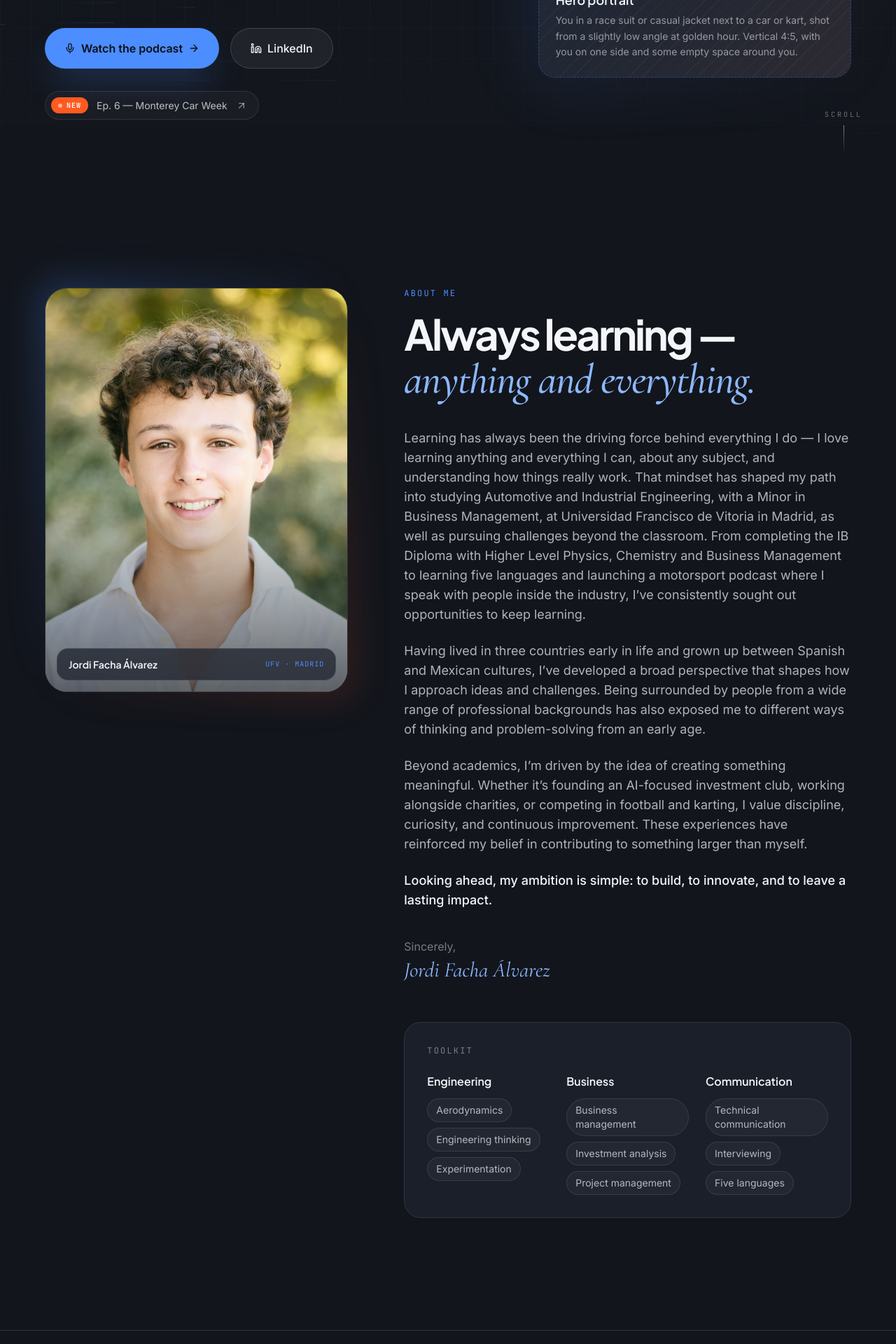
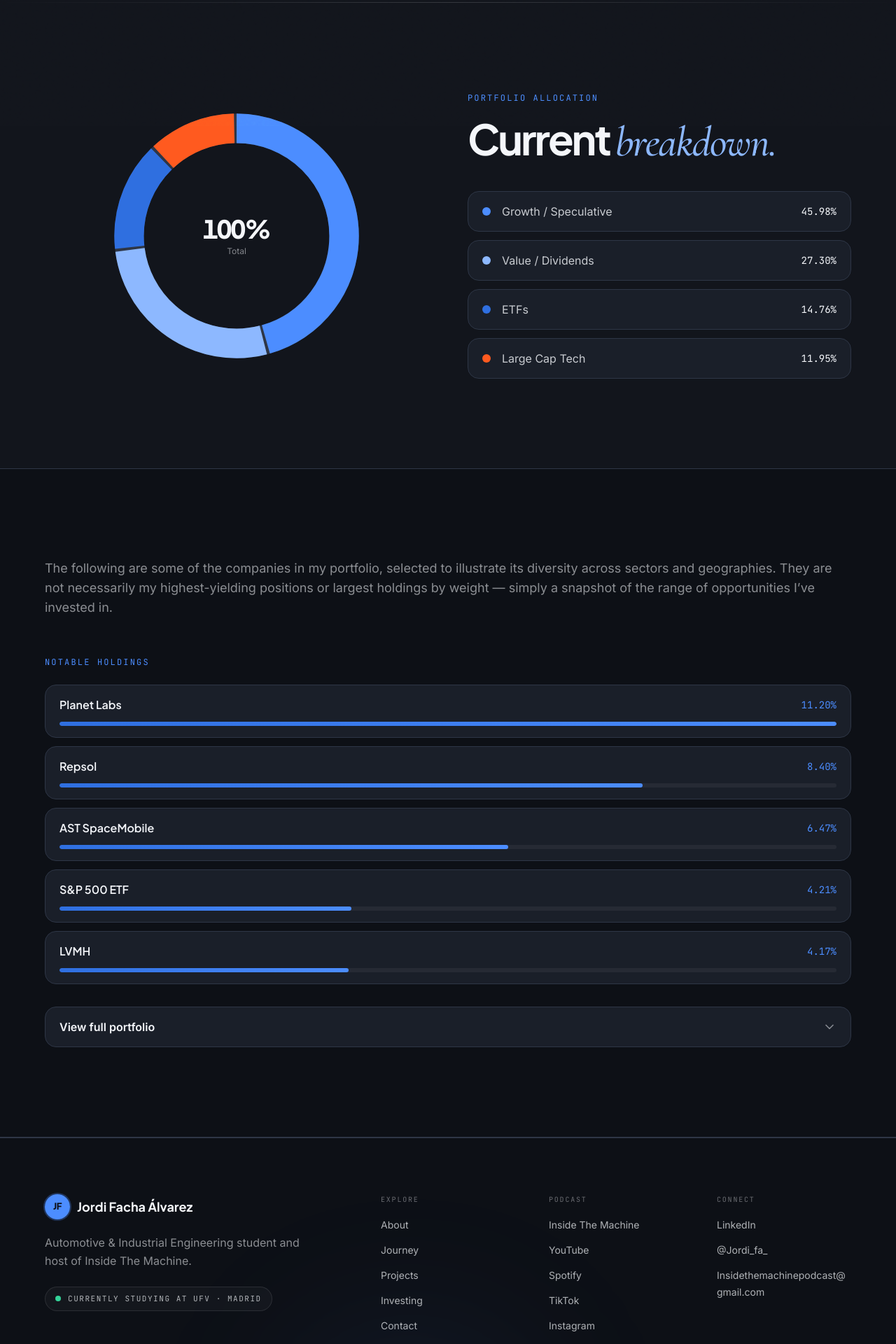
Before and after one commit to JordiFA26/Jordi-PPortfolio, a React (Vite) app: page /investing in a window 1280 px wide. Before the commit this address led to /. Shown: the part 620-2540 px from the top of the page at 70% size. Built offline with nearby package versions, Linux system fonts and the light colour scheme.

Commit message:
Reframe investment club as personal investing (/investing)
Co-Authored-By: Claude Opus 5.5 <noreply@anthropic.com>

```diff
--- a/src/App.jsx
+++ b/src/App.jsx
@@ -750,7 +750,7 @@ function Journey() {
 const PROJECT_META = {
   podcast: { Icon: Mic, to: '/podcast' },
   paper: { Icon: Wind, href: LINKS.researchPaper },
-  club: { Icon: TrendingUp, to: '/investment-club' },
+  club: { Icon: TrendingUp, to: '/investing' },
   services: { Icon: HandHeart, to: '/services' },
   sport: { Icon: Flag },
 }
--- a/src/components.jsx
+++ b/src/components.jsx
@@ -199,7 +199,7 @@ export function Navbar() {
 
   const projects = [
     { to: '/podcast', Icon: Mic, label: t.nav.menuPodcast, desc: t.nav.menuPodcastDesc },
-    { to: '/investment-club', Icon: TrendingUp, label: t.nav.menuClub, desc: t.nav.menuClubDesc },
+    { to: '/investing', Icon: TrendingUp, label: t.nav.menuClub, desc: t.nav.menuClubDesc },
     { href: LINKS.researchPaper, Icon: Wind, label: t.nav.menuPaper, desc: t.nav.menuPaperDesc },
     { to: '/services', Icon: HandHeart, label: t.nav.menuCommunity, desc: t.nav.menuCommunityDesc },
   ]
@@ -686,7 +686,7 @@ export function Footer() {
               <li><Link to="/#about" className={item}>{t.nav.about}</Link></li>
               <li><Link to="/#journey" className={item}>{t.nav.journey}</Link></li>
               <li><Link to="/#projects" className={item}>{t.nav.projects}</Link></li>
-              <li><Link to="/investment-club" className={item}>{t.footer.club}</Link></li>
+              <li><Link to="/investing" className={item}>{t.footer.club}</Link></li>
               <li><Link to="/#contact" className={item}>{t.nav.contact}</Link></li>
             </ul>
           </div>
--- a/src/copy.js
+++ b/src/copy.js
@@ -4,7 +4,7 @@ const en = {
   meta: {
     title: 'Jordi Facha Álvarez — Engineering Student & Podcaster',
     podcastTitle: 'Inside The Machine — Jordi Facha Álvarez',
-    clubTitle: 'AI Investment Club — Jordi Facha Álvarez',
+    clubTitle: 'Investing — Jordi Facha Álvarez',
     servicesTitle: 'Services & Community — Jordi Facha Álvarez',
   },
   nav: {
@@ -20,8 +20,8 @@ const en = {
     allProjects: 'All projects',
     menuPodcast: 'Inside The Machine',
     menuPodcastDesc: 'Motorsport & engineering podcast',
-    menuClub: 'AI Investment Club',
-    menuClubDesc: 'How I invest',
+    menuClub: 'Investing',
+    menuClubDesc: 'My portfolio & approach',
     menuPaper: 'Aerodynamics paper',
     menuPaperDesc: 'IB research · PDF',
     menuCommunity: 'Community & charity',
@@ -85,7 +85,7 @@ const en = {
       tag: 'Right now',
       title: 'Studies + studio',
       desc: 'Engineering and business lectures at UFV during the week, recording and editing the next episode in between.',
-      bullets: ['Engineering + Business minor', 'Ep. 7 in production', 'AI Investment Club'],
+      bullets: ['Engineering + Business minor', 'Ep. 7 in production', 'Investing on the side'],
       week: ['M', 'T', 'W', 'T', 'F', 'S', 'S'],
       lecture: 'Lectures',
       record: 'Recording',
@@ -156,7 +156,7 @@ const en = {
         unit: 'Now',
         now: true,
         school: 'Universidad Francisco de Vitoria',
-        desc: 'Studying Automotive & Industrial Engineering with a Minor in Business Management — while building Inside The Machine and the AI Investment Club alongside it.',
+        desc: 'Studying Automotive & Industrial Engineering with a Minor in Business Management — while building Inside The Machine and managing my own investment portfolio alongside it.',
         photoDesc: 'You on the UFV campus, in a lab or a workshop.',
       },
     ],
@@ -170,7 +170,7 @@ const en = {
     items: [
       { key: 'podcast', title: 'Inside The Machine Podcast', desc: 'How engineering, design and aerodynamics shape the performance and identity of cars — from road vehicles to race machines — told through the people inside motorsport.', tags: ['Audio', 'Video', 'Interviews'] },
       { key: 'paper', title: 'Aerodynamics Research Paper', desc: 'My IB Extended Essay rigorously investigated the impact of rear wing length on downforce in a model Porsche 911 RSR, combining aerodynamic theory with controlled experimentation.', tags: ['Aerodynamics', 'Motorsport', 'Applied Physics'] },
-      { key: 'club', title: 'AI Investment Club', desc: 'Collaborative investment learning: sharing insights and strategies, simplifying markets and helping new investors make confident, informed long-term decisions.', tags: ['Investing', 'Analysis', 'Strategy'] },
+      { key: 'club', title: 'Investing', desc: 'What began as an AI-focused investment club I founded is now my own long-term portfolio — researching companies across sectors and geographies, and learning from every decision.', tags: ['Investing', 'Analysis', 'Strategy'] },
       { key: 'services', title: 'Global Citizens Club & Charity', desc: 'Over a decade of clubs, charitable initiatives and foundations — including serving as President of the Global Citizens Club, connecting students with global causes and their local community.', tags: ['Leadership', 'Charity', 'Community'] },
       { key: 'sport', title: 'Karting & Football', desc: 'Competing on track and on the pitch — where discipline, focus and a competitive mindset get tested every week.', tags: ['Motorsport', 'Teamwork', 'Competition'] },
     ],
@@ -201,7 +201,7 @@ const en = {
     tagline: 'Automotive & Industrial Engineering student and host of Inside The Machine.',
     status: 'Currently studying at UFV · Madrid',
     explore: 'Explore',
-    club: 'AI Investment Club',
+    club: 'Investing',
     podcast: 'Podcast',
     connect: 'Connect',
     rights: 'All rights reserved.',
@@ -256,10 +256,10 @@ const en = {
     photoDesc: 'A wide shot of the recording setup — two mics, headphones, the Inside The Machine logo or a car in the background. Horizontal 16:9, cinematic and slightly dark.',
   },
   clubPage: {
-    eyebrow: 'AI Investment Club',
+    eyebrow: 'Investing',
     line1: 'Investing in',
     line2: 'the future.',
-    sub: 'We foster collaborative investment learning, sharing insights and strategies while educating new investors. Focused on long-term growth, we simplify markets, build financial understanding, and empower confident, informed decisions for sustainable wealth.',
+    sub: 'I invest for the long term. It started as an AI-focused investment club I founded; today I manage my own portfolio — diversified across sectors and geographies, and built on understanding every company I own.',
     allocEyebrow: 'Portfolio allocation',
     allocTitle: 'Current',
     allocTitleItalic: 'breakdown.',
@@ -295,7 +295,7 @@ const es = {
   meta: {
     title: 'Jordi Facha Álvarez — Estudiante de Ingeniería y Podcaster',
     podcastTitle: 'Inside The Machine — Jordi Facha Álvarez',
-    clubTitle: 'Club de Inversión IA — Jordi Facha Álvarez',
+    clubTitle: 'Inversión — Jordi Facha Álvarez',
     servicesTitle: 'Servicios y Comunidad — Jordi Facha Álvarez',
   },
   nav: {
@@ -311,8 +311,8 @@ const es = {
     allProjects: 'Todos los proyectos',
     menuPodcast: 'Inside The Machine',
     menuPodcastDesc: 'Podcast de motor e ingeniería',
-    menuClub: 'Club de Inversión IA',
-    menuClubDesc: 'Cómo invierto',
+    menuClub: 'Inversión',
+    menuClubDesc: 'Mi cartera y mi enfoque',
     menuPaper: 'Trabajo de aerodinámica',
     menuPaperDesc: 'Investigación IB · PDF',
     menuCommunity: 'Comunidad y voluntariado',
@@ -376,7 +376,7 @@ const es = {
       tag: 'Ahora mismo',
       title: 'Estudios + estudio',
       desc: 'Clases de ingeniería y empresa en la UFV entre semana y, entre medias, grabando y editando el próximo episodio.',
-      bullets: ['Ingeniería + Minor en Empresa', 'Ep. 7 en producción', 'Club de Inversión IA'],
+      bullets: ['Ingeniería + Minor en Empresa', 'Ep. 7 en producción', 'Invirtiendo por mi cuenta'],
       week: ['L', 'M', 'X', 'J', 'V', 'S', 'D'],
       lecture: 'Clases',
       record: 'Grabación',
@@ -447,7 +447,7 @@ const es = {
         unit: 'Ahora',
         now: true,
         school: 'Universidad Francisco de Vitoria',
-        desc: 'Estudiando Ingeniería en Automoción e Industrial con un Minor en Administración de Empresas, mientras construyo Inside The Machine y el Club de Inversión IA en paralelo.',
+        desc: 'Estudiando Ingeniería en Automoción e Industrial con un Minor en Administración de Empresas, mientras construyo Inside The Machine y gestiono mi propia cartera de inversión en paralelo.',
         photoDesc: 'Tú en el campus de la UFV, en un laboratorio o en un taller.',
       },
     ],
@@ -461,7 +461,7 @@ const es = {
     items: [
       { key: 'podcast', title: 'Podcast Inside The Machine', desc: 'Cómo la ingeniería, el diseño y la aerodinámica definen el rendimiento y la identidad de los coches, de los de calle a los de competición, contado por las personas que viven el motor.', tags: ['Audio', 'Vídeo', 'Entrevistas'] },
       { key: 'paper', title: 'Trabajo de investigación en aerodinámica', desc: 'Mi Monografía del IB investigó con rigor el impacto de la longitud del alerón trasero en la carga aerodinámica de un Porsche 911 RSR a escala, uniendo teoría aerodinámica y experimentación controlada.', tags: ['Aerodinámica', 'Motor', 'Física aplicada'] },
-      { key: 'club', title: 'Club de Inversión IA', desc: 'Aprendizaje colaborativo de inversión: compartir ideas y estrategias, simplificar los mercados y ayudar a nuevos inversores a tomar decisiones informadas y con visión a largo plazo.', tags: ['Inversión', 'Análisis', 'Estrategia'] },
+      { key: 'club', title: 'Inversión', desc: 'Lo que empezó como un club de inversión centrado en la IA que fundé es hoy mi propia cartera a largo plazo: investigando empresas de distintos sectores y regiones, y aprendiendo de cada decisión.', tags: ['Inversión', 'Análisis', 'Estrategia'] },
       { key: 'services', title: 'Global Citizens Club y voluntariado', desc: 'Más de una década en clubes, iniciativas benéficas y fundaciones, incluida la presidencia del Global Citizens Club, conectando a los estudiantes con causas globales y con su comunidad local.', tags: ['Liderazgo', 'Voluntariado', 'Comunidad'] },
       { key: 'sport', title: 'Karting y fútbol', desc: 'Compitiendo en la pista y en el campo, donde la disciplina, la concentración y la mentalidad competitiva se ponen a prueba cada semana.', tags: ['Motor', 'Trabajo en equipo', 'Competición'] },
     ],
@@ -492,7 +492,7 @@ const es = {
     tagline: 'Estudiante de Ingeniería en Automoción e Industrial y presentador de Inside The Machine.',
     status: 'Estudiando en la UFV · Madrid',
     explore: 'Explorar',
-    club: 'Club de Inversión IA',
+    club: 'Inversión',
     podcast: 'Podcast',
     connect: 'Conecta',
     rights: 'Todos los derechos reservados.',
@@ -547,10 +547,10 @@ const es = {
     photoDesc: 'Un plano general del set de grabación: dos micrófonos, auriculares y el logo de Inside The Machine o un coche al fondo. Horizontal 16:9, cinematográfico y algo oscuro.',
   },
   clubPage: {
-    eyebrow: 'Club de Inversión IA',
+    eyebrow: 'Inversión',
     line1: 'Invirtiendo en',
     line2: 'el futuro.',
-    sub: 'Fomentamos el aprendizaje colaborativo de inversión, compartiendo ideas y estrategias mientras formamos a nuevos inversores. Con la vista puesta en el crecimiento a largo plazo, simplificamos los mercados, construimos cultura financiera e impulsamos decisiones seguras e informadas para crear patrimonio sostenible.',
+    sub: 'Invierto a largo plazo. Empezó como un club de inversión centrado en la IA que fundé; hoy gestiono mi propia cartera: diversificada por sectores y regiones, y basada en entender cada empresa en la que invierto.',
     allocEyebrow: 'Distribución de la cartera',
     allocTitle: 'Desglose',
     allocTitleItalic: 'actual.',
--- a/src/main.jsx
+++ b/src/main.jsx
@@ -39,7 +39,8 @@ createRoot(document.getElementById('root')).render(
             <Route element={<Layout />}>
               <Route path="/" element={<App />} />
               <Route path="/podcast" element={<Podcast />} />
-              <Route path="/investment-club" element={<InvestmentClub />} />
+              <Route path="/investing" element={<InvestmentClub />} />
+              <Route path="/investment-club" element={<Navigate to="/investing" replace />} />
               <Route path="/services" element={<Services />} />
               <Route path="*" element={<Navigate to="/" replace />} />
             </Route>
```
Also changed, not shown: vercel.json.
